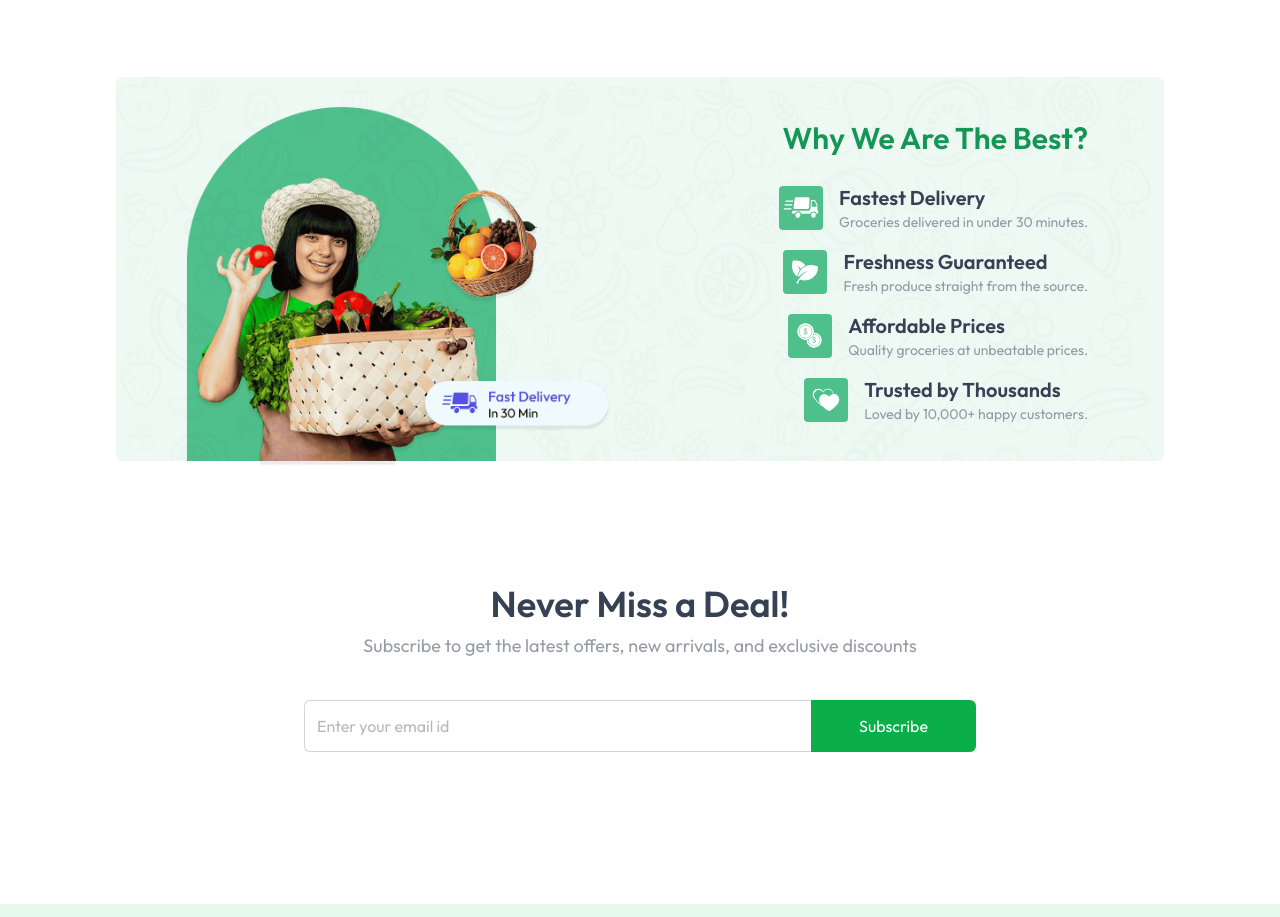
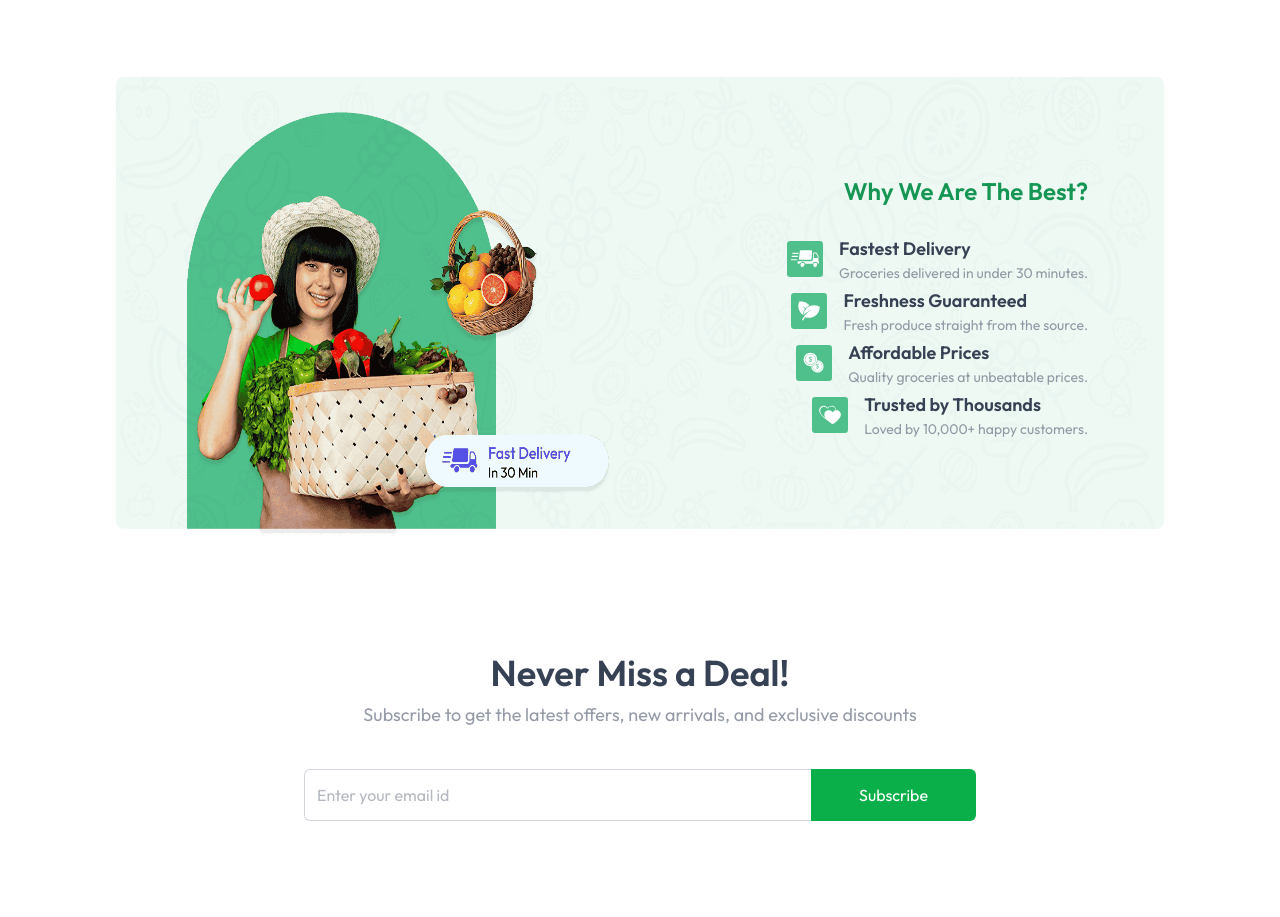
Before and after one commit to Amanmohane11/Quick_Grocery_Basket, a React (Vite) app in the folder Client/client/: page / in a window 1280 px wide. Shown: the part 1000-1917 px from the top of the page. Built offline with nearby package versions, Linux system fonts and the light colour scheme; no server answers.

Commit message:
Update BottomBanner.jsx

```diff
--- a/Client/client/src/components/BottomBanner.jsx
+++ b/Client/client/src/components/BottomBanner.jsx
@@ -3,19 +3,19 @@ import { assets, features } from '../assets/assets'
 
 const BottomBanner=()=>{
     return (
-        <div className='relative w-full mt-16 p-5'>
-            <img src={assets.bottom_banner_image} alt='banner' className='w-full lg:h-110git commit -m "Your commit message here"git pull origin main --rebase
+        <div className='relative w-full mt-16 p-5 '>
+            <img src={assets.bottom_banner_image} alt='banner' className='w-full lg:h-115
              hidden md:block'/>
             <img src={assets.bottom_banner_image_sm} alt='banner' className='w-full md:hidden'/>
             <div className='absolute inset-0 flex flex-col items-center md:items-end
             md:justify-center pt-16 md:pt-0 px-6 md:px-24'>
-                    <h1 className='text-2xl md:text-3xl font-semibold text-primary-dull mb-7'>Why We Are The Best?</h1>
-                    <div  className="flex flex-col items-center gap-4 w-full max-w-screen-md md:items-end">
+                    <h1 className='text-2xl md:text-3 font-semibold text-primary-dull mb-7'>Why We Are The Best?</h1>
+                    <div  className="flex flex-col items-center md:text-2xl gap-1 md:gap-1 w-full md:ml-5 max-w-screen-md md:items-end">
                     {features.map((feature,i)=>(
-                        <div key={i} className='flex items-center gap-4 '>
-                            <img src={feature.icon} alt={feature.title} className='md:w-11 w-11'/>
-                            <div >
-                            <h3 className='text-lg md:text-xl font-semibold'>{feature.title}</h3>
+                        <div key={i} className='flex items-center gap-4  '>
+                            <img src={feature.icon} alt={feature.title} className='md:w-9 w-11 '/>
+                            <div className=' md:text-sm lg:text-3xl' >
+                            <h3 className='text-lg md:text-1xl font-semibold'>{feature.title}</h3>
                             <p className='text-gray-500/70 text-xs md:text-sm'>{feature.description}</p>
                             </div>
                         </div>
```
